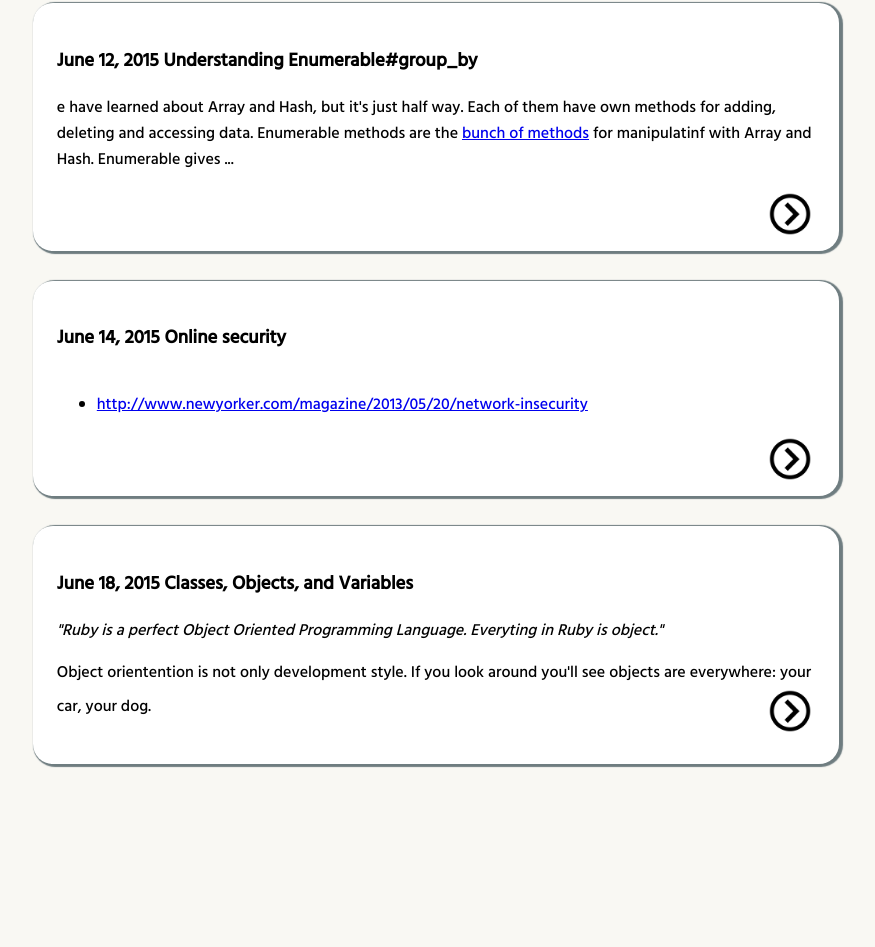
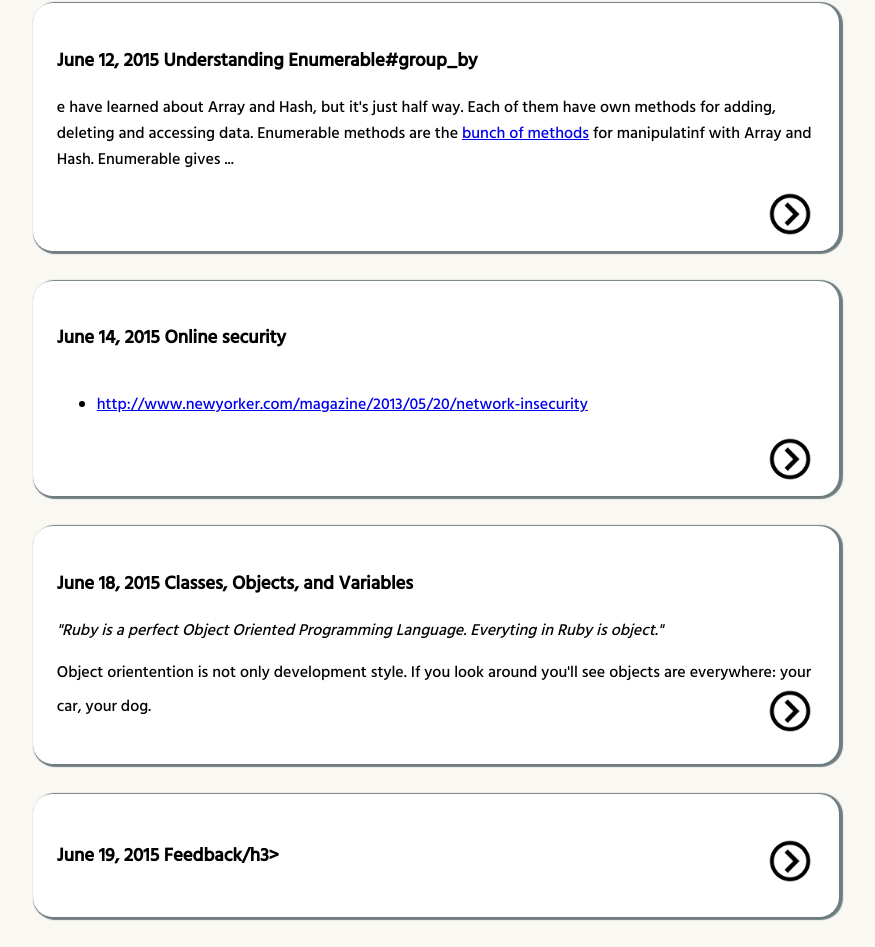
Before and after one commit to IuliiaKot/IuliiaKot.github.io, a plain HTML site: page blog_index.html in a window 1280 px wide. Shown: the part 1548-2495 px from the top of the page, without its empty margins (204-1079 px from the left). Before the commit the page ends 2342 px from the top, so only its background shows below. Drawn offline with Linux system fonts and the light colour scheme.

Commit message:
add template for culture blog

```diff
--- a/blog_index.html
+++ b/blog_index.html
@@ -82,6 +82,10 @@
         <p>Object orientention is not only development style. If you look around you'll see objects are everywhere: your car, your dog.
      <span class="continue-read"><a href="blog/t5-ruby-classes.html"><img src="imgs/more.png" alt="read_more"></a></span>
     </article>
+    <article class="content">
+     <h3>June 19, 2015 Feedback/h3>
+     <span class="continue-read"><a href="blog/c5-feedback.html"><img src="imgs/more.png" alt="read_more"></a></span>
+    </article>
     </main>
   </body>
 </html>
```
